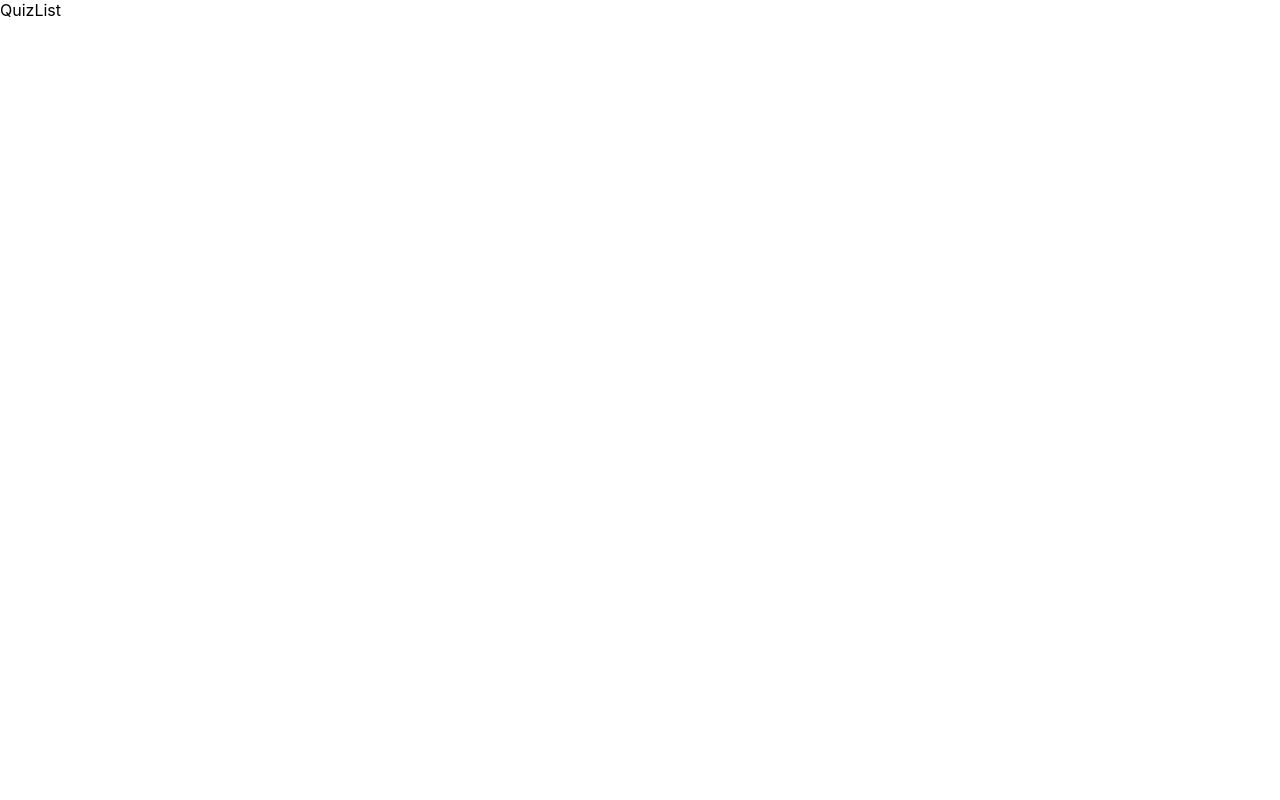
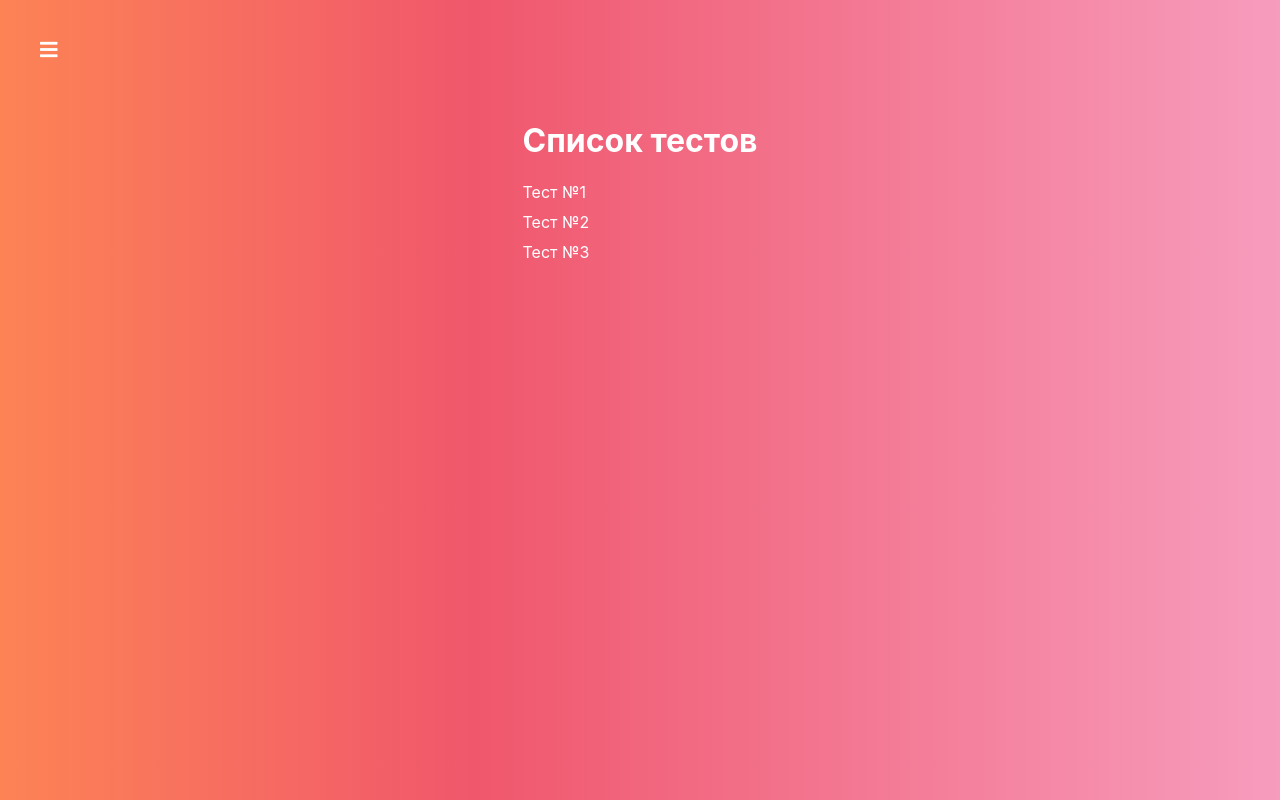
Before and after one commit to Mayamee/react-quiz, a React (Create React App) app: page / in a window 1280 px wide. Built offline with nearby package versions, Linux system fonts and the light colour scheme.

Commit message:
072 - страница списка

```diff
--- a/src/App.js
+++ b/src/App.js
@@ -11,9 +11,9 @@
     return (
       <Layout>
         <Routes>
-          <Route path="/auth" element={<Auth />} />
-          <Route path="/quiz-creator" element={<QuizCreator />} />
-          <Route path="/quid/:id" element={<Quiz />} />
+          <Route path="auth" element={<Auth />} />
+          <Route path="quiz-creator" element={<QuizCreator />} />
+          <Route path="quiz/:id" element={<Quiz />} />
           <Route path="/" element={<QuizList />} />
         </Routes>
       </Layout>
--- a/src/components/Navigation/Drawer/Drawer.jsx
+++ b/src/components/Navigation/Drawer/Drawer.jsx
@@ -6,17 +6,14 @@
   {
     to: "/",
     label: "Список тестов",
-    exact: true,
   },
   {
-    to: "/auth",
+    to: "auth",
     label: "Авторизация",
-    exact: false,
   },
   {
-    to: "/quiz-creator",
+    to: "quiz-creator",
     label: "Создать тест",
-    exact: false,
   },
 ];
 class Drawer extends Component {
@@ -30,8 +27,7 @@
         <li key={index}>
           <NavLink
             to={link.to}
-            exact={link.exact}
-            activeClassName={classes.active}
+            className={({ isActive }) => (isActive ? classes.active : "")}
             onClick={this.handleClick}
           >
             {link.label}
--- a/src/components/Navigation/Drawer/Drawer.module.scss
+++ b/src/components/Navigation/Drawer/Drawer.module.scss
@@ -18,9 +18,9 @@
     list-style: none;
     padding: 0;
     margin: 0;
-    & li {
+    li {
       margin-bottom: 15px;
-      & a {
+      a {
         color: #363f54;
         font-size: 30px;
         text-decoration: none;
@@ -28,8 +28,10 @@
         position: relative;
         padding: 0 20px 10px 20px;
         transition: opacity 0.22s;
-        &:hover,
-        .active {
+        &:hover {
+          opacity: 0.7;
+        }
+        &.active {
           opacity: 0.7;
         }
       }
--- a/src/containers/Quiz/Quiz.jsx
+++ b/src/containers/Quiz/Quiz.jsx
@@ -2,6 +2,15 @@
 import classes from "./Quiz.module.scss";
 import ActiveQuiz from "../../components/ActiveQuiz/ActiveQuiz";
 import FinishedQuiz from "../../components/FinishedQuiz/FinishedQuiz";
+import { useParams } from "react-router-dom";
+
+const withRouter = (Component) => {
+  return (props) => {
+    const params = useParams();
+    return <Component {...{ ...props, ...params }} />;
+  };
+};
+
 class Quiz extends Component {
   state = {
     results: {}, // {[id]: "success" || "error"}
@@ -44,6 +53,9 @@
       },
     ],
   };
+  componentDidMount() {
+    console.log("Quiz id: ", this.props.id);
+  }
   onAnswerClickHandler = (answerId) => {
     if (this.state.answerState) {
       const key = Object.keys(this.state.answerState)[0];
@@ -119,4 +131,4 @@
     );
   }
 }
-export default Quiz;
+export default withRouter(Quiz);
--- a/src/containers/QuizList/QuizList.jsx
+++ b/src/containers/QuizList/QuizList.jsx
@@ -1,9 +1,26 @@
 import React, { Component } from "react";
-
+import classes from "./QuizList.module.scss";
+import { NavLink } from "react-router-dom";
 class QuizList extends Component {
   state = {};
+  renderQuizesList() {
+    return [1, 2, 3].map((quiz, index) => {
+      return (
+        <li key={index}>
+          <NavLink to={`/quiz/${quiz}`}>Тест №{quiz}</NavLink>
+        </li>
+      );
+    });
+  }
   render() {
-    return <div>QuizList</div>;
+    return (
+      <div className={classes.QuizList}>
+        <div>
+          <h1>Список тестов</h1>
+          <ul>{this.renderQuizesList()}</ul>
+        </div>
+      </div>
+    );
   }
 }
 
--- a/src/containers/QuizList/QuizList.module.scss
+++ b/src/containers/QuizList/QuizList.module.scss
@@ -0,0 +1,26 @@
+.QuizList {
+  display: flex;
+  justify-content: center;
+  padding-top: 100px;
+  flex-grow: 1;
+  width: 100%;
+  background: linear-gradient(90deg, #fd8355 0%, #f0576c 37%, #f79cbd 100%);
+  h1 {
+    color: #fff;
+  }
+  ul {
+    list-style: none;
+    padding: 0;
+    margin: 0;
+    li {
+      margin-bottom: 10px;
+      a {
+        text-decoration: none;
+        color: #fff;
+        &:hover {
+          color: #363f54;
+        }
+      }
+    }
+  }
+}
```
